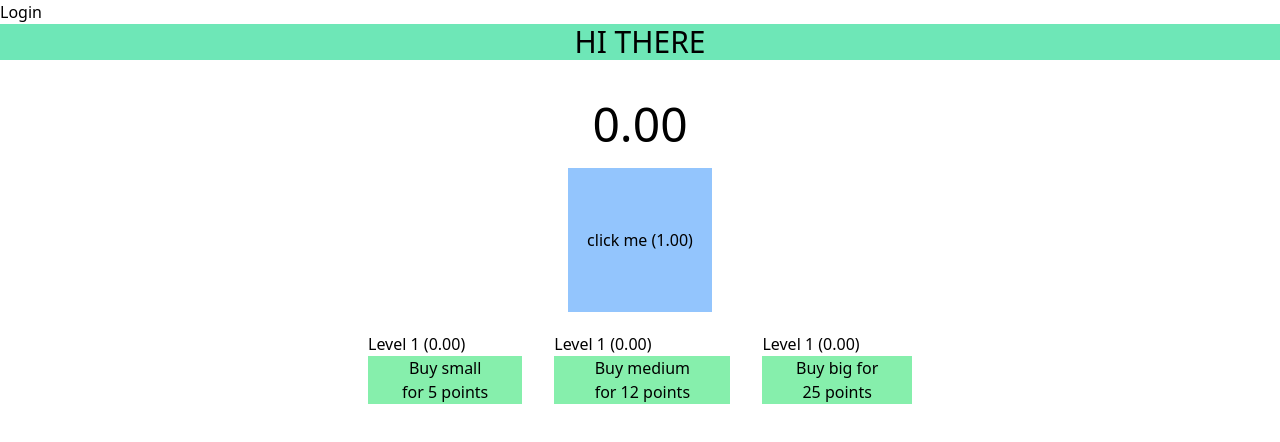
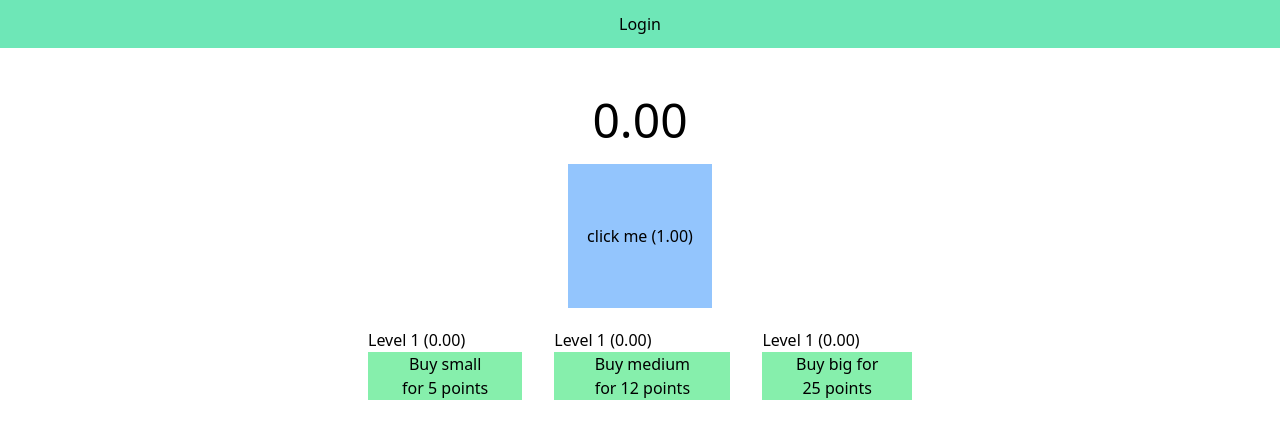
Before and after one commit to ldinghan/cookie_clicker, a Next.js app: page / in a window 1280 px wide. Shown: the top 442 px of the page. Built offline with nearby package versions, Linux system fonts and the light colour scheme; no server answers; the database is empty.

Commit message:
improve UI

```diff
--- a/components/LoginBtn.tsx
+++ b/components/LoginBtn.tsx
@@ -1,6 +1,6 @@
 
 import { useEffect, useState } from "react";
-import { signInAnonymously } from "firebase/auth";
+import { signInAnonymously, signOut } from "firebase/auth";
 import { ref, get } from "firebase/database";
 import { auth, database } from "../firebase";
 import { useDispatch, useSelector } from 'react-redux';
@@ -26,7 +26,7 @@ const LoginBtn = () => {
         .catch((error) => {
             const errorCode = error.code;
             const errorMessage = error.message;
-            // ...
+            console.error(errorMessage, errorCode);
         });
     }
 
@@ -56,7 +56,9 @@ const LoginBtn = () => {
 
 
     return (
-        <button onClick={handleLogin}>Login</button>
+        <>
+            {!loggedIn && <button onClick={handleLogin}>Login</button>}
+        </>
     )
 
 }
--- /dev/null
+++ b/components/Navbar.tsx
@@ -0,0 +1,17 @@
+import LoginBtn from "./LoginBtn";
+
+interface Navbar {
+    uid: string;
+}
+
+const Navbar = ({ uid }:Navbar) => {
+
+    return (
+        <div className="flex justify-around items-center w-full h-12 bg-emerald-300 mb-12">
+            {uid &&<div className="text-center">{uid}</div>}
+            <LoginBtn />
+        </div>
+    )
+}
+
+export default Navbar;
--- a/pages/index.tsx
+++ b/pages/index.tsx
@@ -2,7 +2,7 @@
 import ClickBtn from '../components/ClickBtn'
 import BuyBtn from '../components/BuyBtn'
 import ScoreDisplay from '../components/ScoreDisplay';
-import LoginBtn from '../components/LoginBtn';
+import Navbar from '../components/Navbar';
 import { useSelector } from 'react-redux'
 import { database } from '../firebase';
 import { useEffect } from 'react';
@@ -37,9 +37,9 @@ export default function Home() {
 
   return (
     <>
-    <LoginBtn/>
+
     <div className='flex justify-center items-center flex-col'>
-      <div className='text-3xl text-center bg-emerald-300 w-full mb-10'>HI THERE {uid}</div>
+      <Navbar uid={uid} />
       <ScoreDisplay />
       <ClickBtn />
       <div className='flex justify-center items-center w-full max-w-xl'>
```
